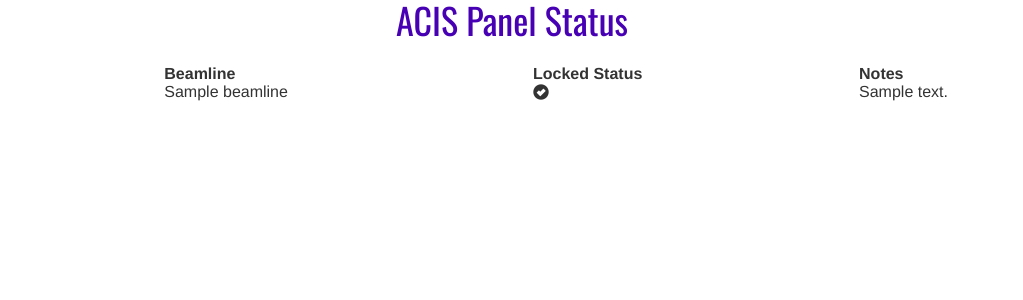
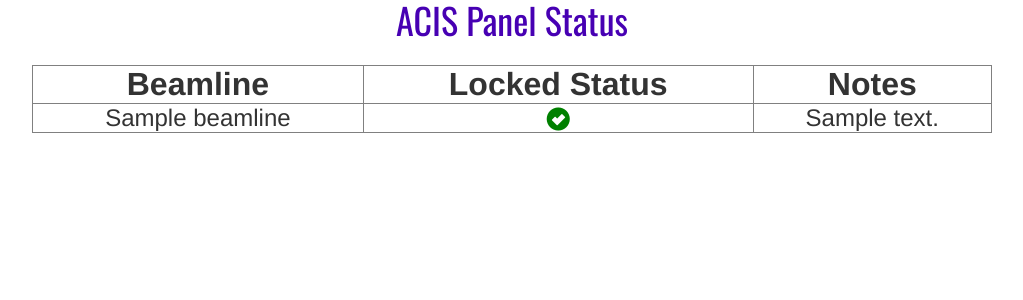
Before and after one commit to dleacock/acisStatus, a Django app: page / in a window 1280 px wide. Shown: the top 300 px of the page, without its empty margins (128-1151 px from the left). Run offline with Django 3.2, Linux system fonts and the light colour scheme; tables that the repository leaves empty hold one stand-in row (values such as "Sample post"); some libraries are stand-ins or nearby versions.

Commit message:
Modified CSS for improved readability

```diff
--- a/acisStatus/static/css/acisStatus.css
+++ b/acisStatus/static/css/acisStatus.css
@@ -6,6 +6,13 @@
 	padding-bottom: 25px;
 	text-align: center;
 }
-table{
-	margin-left: 7cm;
+.table td{
+	text-align: center;
+	font-size: 150%;
 }
+
+.table th{
+	font-size: 200%;
+	text-align: center;
+
+}
--- a/acisStatus/templates/acisStatus/status.html
+++ b/acisStatus/templates/acisStatus/status.html
@@ -10,7 +10,8 @@
 	<body>
 		<center>
 			<div class="title"><h1>ACIS Panel Status</h1></div>
-			<table style="width:75%">
+			<div class="table">
+				<table style="width:75%" border="1">
 					<tr>
 					<th>Beamline</th>
 					<th>Locked Status</th>
@@ -19,14 +20,16 @@
 				{% for beamline in beamlines %}
 				<tr>
 			    <td>{{ beamline.name }}</td>
-			    <td>{% if beamline.locked %}<span class="glyphicon glyphicon-remove-sign"></span>
-						{% else %}<span class="glyphicon glyphicon-ok-sign"></span>
+				    <td>
+				    	{% if beamline.locked %}<span class="glyphicon glyphicon-remove-sign" style="color:red"></span>
+							{% else %}<span class="glyphicon glyphicon-ok-sign" style="color:green"></span>
 						{% endif %}
 					</td>
 				    <td>{{ beamline.notes }}</td>
 				    </tr>
 				{% endfor %}
 				</table>
+			</div>
 		</center>
 	</body>
 </html>
```
Lines whose indentation alone changed are shown as unchanged.
